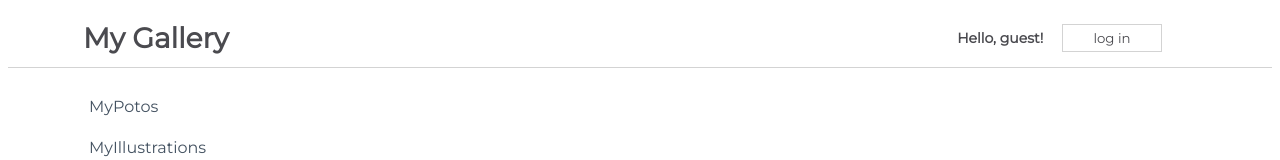
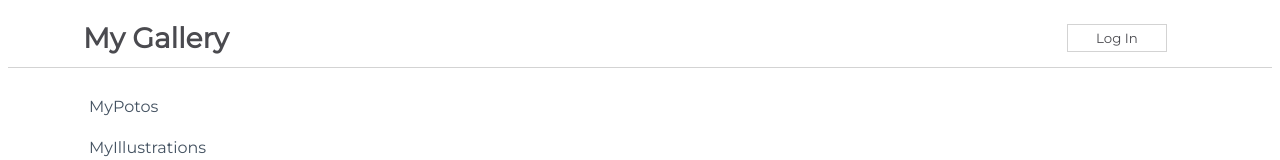
Before and after one commit to PJDEVEX/ci-af-challenges, a React (Create React App) app in the folder my-app/: page / in a window 1280 px wide. Shown: the top 160 px of the page. Built offline with nearby package versions, Linux system fonts and the light colour scheme.

Commit message:
Handling events challenge

```diff
--- a/my-app/src/App.js
+++ b/my-app/src/App.js
@@ -1,13 +1,15 @@
 import css from './App.module.css';
 import Sidebar from './components/Sidebar';
-import NavBarSimple from './components/NavBarSimple';
+// import NavBarSimple from './components/NavBarSimple';
+import NavBarForm from './components/NavBarForm';
 
 function App() {
   return (
     <div className={css.App}>
       {/* { FunctionalComponets } */}
       <Sidebar />
-      <NavBarSimple />
+      {/* <NavBarSimple /> */}
+      <NavBarForm />
     </div>
   );
 }
--- /dev/null
+++ b/my-app/src/components/NavBarChild.js
@@ -0,0 +1,29 @@
+import React from 'react';
+
+function NavBarChild(props) {
+  return (
+    <div>
+      <div>
+        {props.showLoginForm ? (
+          <form onSubmit={props.handleSubmit}>
+            <div>
+              <label htmlFor="username">Username:</label>
+              <input type="text" id="username" />
+            </div>
+            <div>
+              <label htmlFor="password">Password:</label>
+              <input type="password" id="password" />
+            </div>
+            <button type="submit">Submit</button>
+          </form>
+        ) : (
+          <button type="button" onClick={props.handleClick}>
+            Log In
+          </button>
+        )}
+      </div>
+    </div>
+  );
+}
+
+export default NavBarChild;
--- /dev/null
+++ b/my-app/src/components/NavBarForm.js
@@ -0,0 +1,43 @@
+import React from "react";
+import css from "./css/NavBarForm.module.css";
+import NavBarChild from "./NavBarChild";
+
+class NavBarForm extends React.Component {
+  constructor(props) {
+    super(props);
+    this.state = {
+      buttonText: "Log In",
+      showLoginForm: false,
+    };
+  }
+
+  handleClick = () => {
+    this.setState((prevState) => ({
+      showLoginForm: !prevState.showLoginForm,
+    }));
+    console.log(this, "parent is reffered, even button is in the child")
+  };
+
+  handleSubmit = (e) => {
+    e.preventDefault();
+    this.setState({
+      showLoginForm: false,
+      buttonText: "Log In",
+    });
+  };
+
+  render() {
+    return (
+      <div className={css.NavBar}>
+        <h1>My Gallery</h1>
+        <NavBarChild
+          showLoginForm={this.state.showLoginForm}
+          handleClick={this.handleClick} // Pass the handleClick function as a prop
+          handleSubmit={this.handleSubmit}
+        />
+      </div>
+    );
+  }
+}
+
+export default NavBarForm;
```
